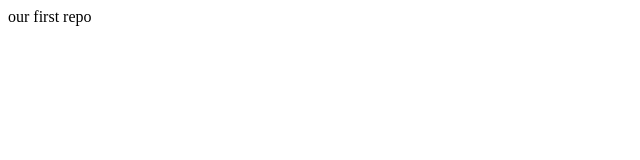
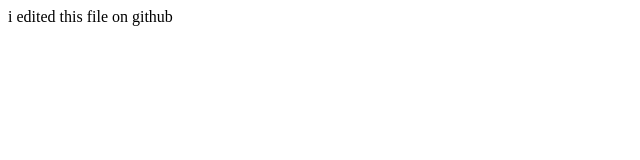
Before and after one commit to DavidLanders95/git-course-repo, a website: page index.html in a window 1280 px wide. Shown: the whole page, without its empty margins (0-640 px from the left). Drawn offline with Linux system fonts and the light colour scheme.

Commit message:
edited on GitHub

```diff
--- a/index.html
+++ b/index.html
@@ -1,6 +1,6 @@
 <!DOCTYPE html>
 <html>
     <body>
-	our first repo
+	i edited this file on github
     </body>
 </html>
```
